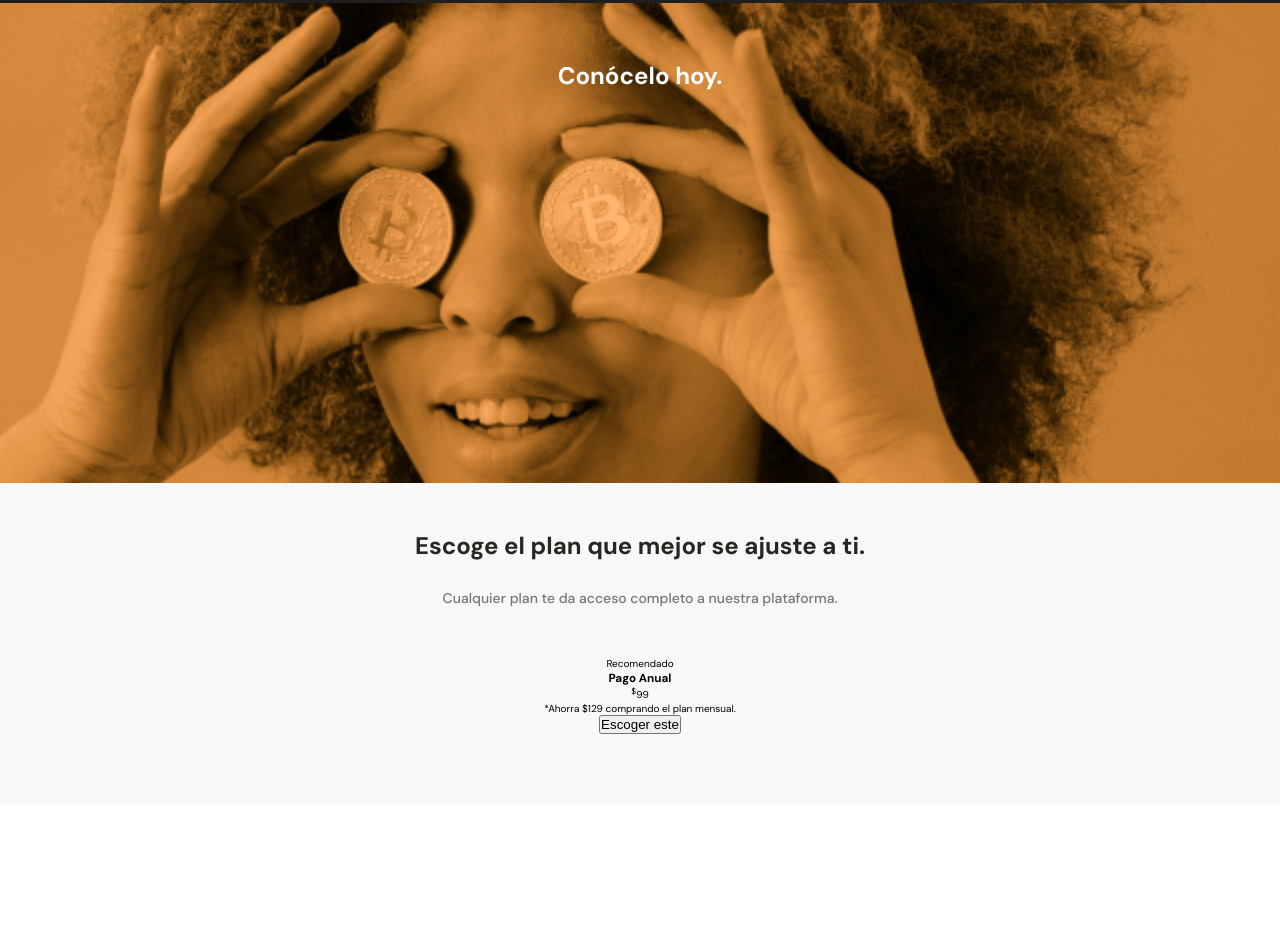
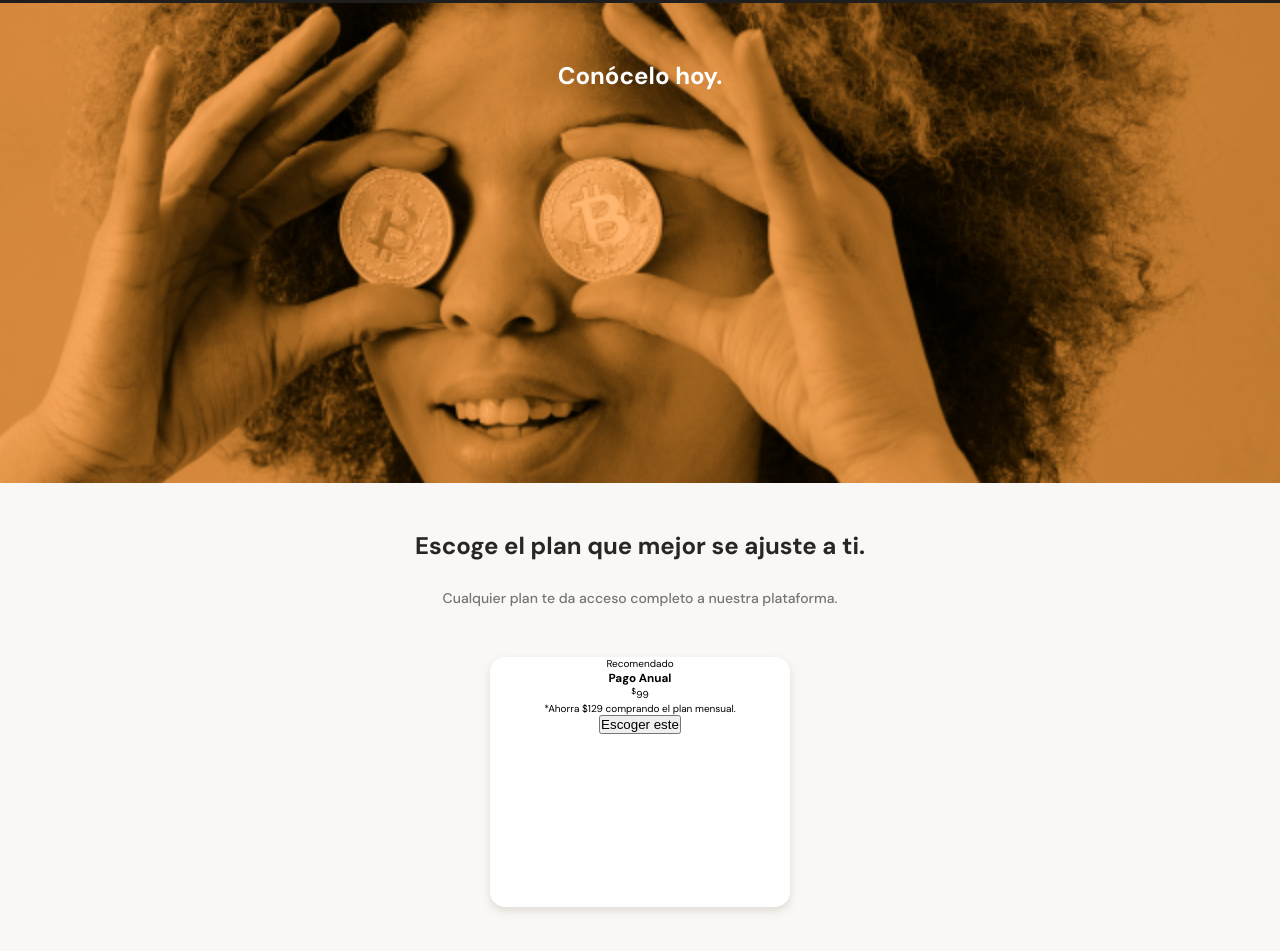
Before and after one commit to AdrianGerman/MobileFirst-Layout, a plain HTML site: page index.html in a window 1280 px wide. Shown: the part 2354-3305 px from the top of the page. Before the commit the page ends 3158 px from the top, so only its background shows below. Drawn offline with Linux system fonts and the light colour scheme.

Commit message:
applying styles to the cards in the plans section

```diff
--- a/css/styles.css
+++ b/css/styles.css
@@ -440,3 +440,18 @@ main {
   line-height: 1.8rem;
   color: #757575;
 }
+
+/* card */
+
+.plans-container--card {
+  position: relative;
+  width: 70%;
+  min-width: 230px;
+  max-width: 300px;
+  height: 250px;
+  margin: 50px auto 0;
+  padding: 0 15px;
+  background-color: var(--just-white);
+  border-radius: 15px;
+  box-shadow: 0 4px 8px rgba(89, 73, 30, 0.16);
+}
--- a/index.html
+++ b/index.html
@@ -161,12 +161,14 @@
                 </div>
                 <section class="plans-container--slider">
                     <article class="plans-container--card">
-                        <p>Recomendado</p>
-                        <div>
-                            <h3>Pago Anual</h3>
-                            <p><sup>$</sup>99</p>
-                            <p>*Ahorra $129 comprando el plan mensual.</p>
-                            <button>Escoger este <span></span></button>
+                        <p class="recommended">Recomendado</p>
+                        <div class="plan-info-container">
+                            <h3 class="plan-card--title">Pago Anual</h3>
+                            <p class="plan-card--price"><sup>$</sup>99</p>
+                            <p class="plan-card--saving">*Ahorra $129 comprando
+                                el plan mensual.</p>
+                            <button class="plan-card--ca">Escoger este
+                                <span></span></button>
                         </div>
                     </article>
                 </section>
```
